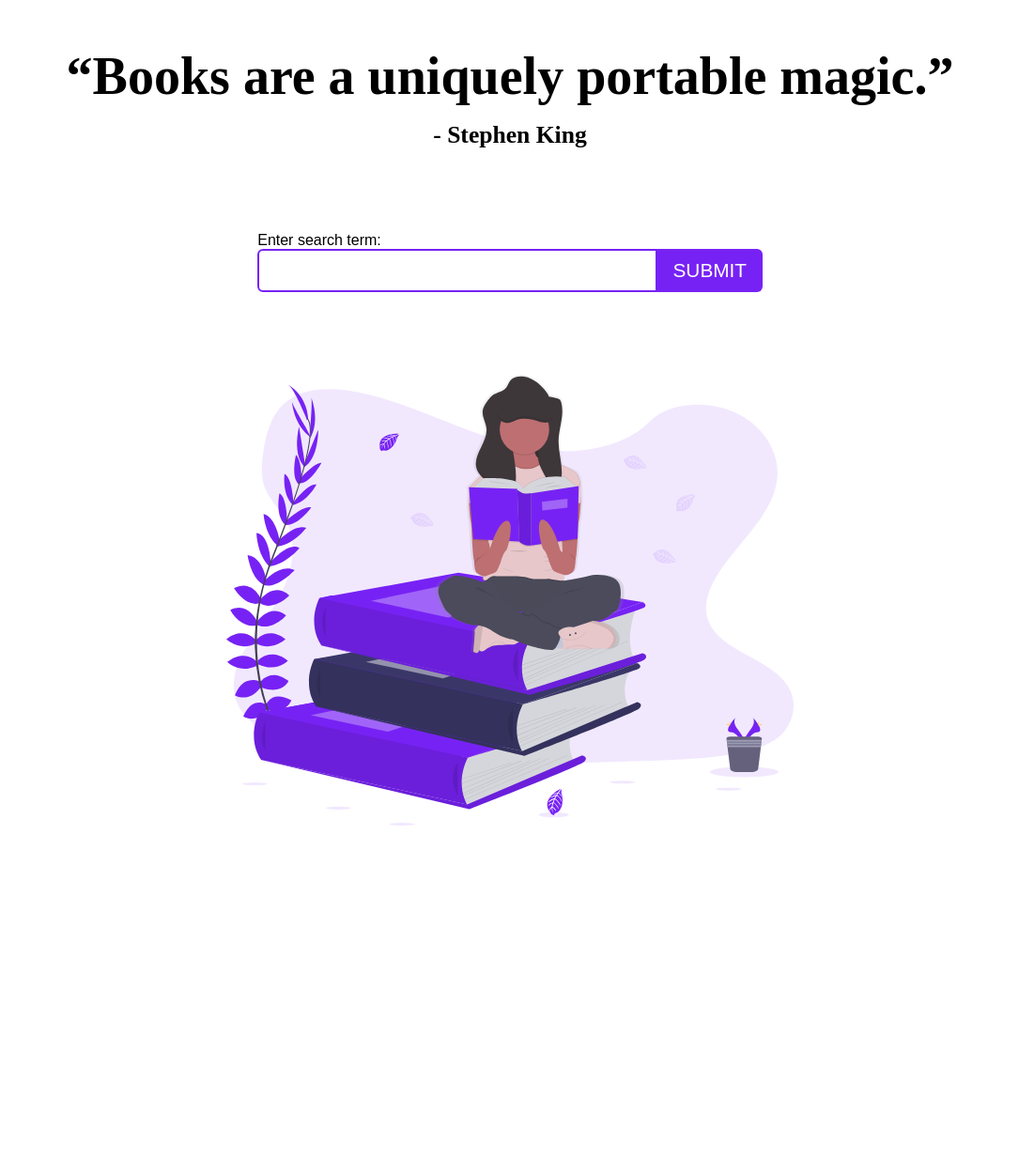
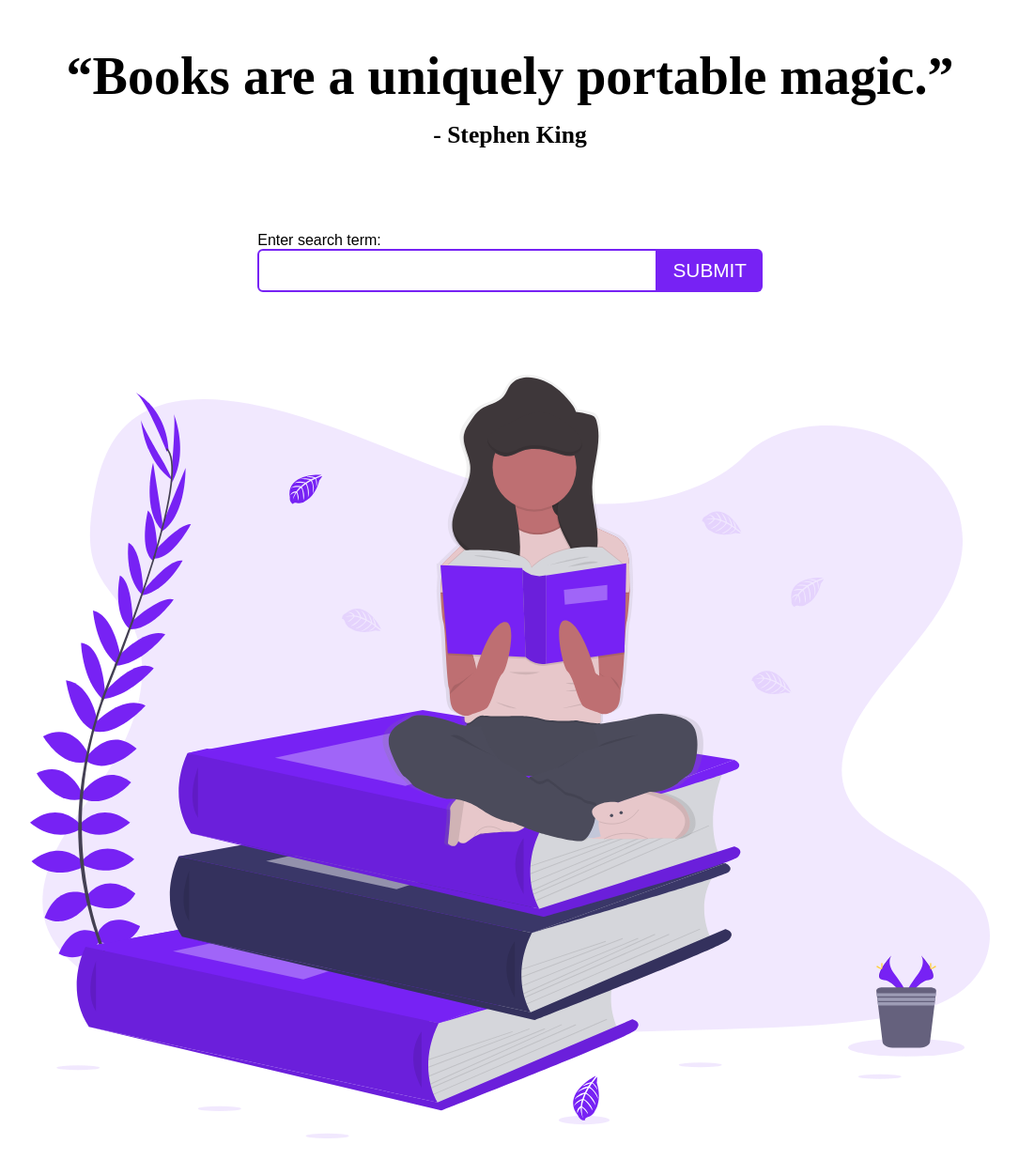
Before and after one commit to agonzalez0515/googleBooks, a React (Create React App) app: page / in a window 1280 px wide. Shown: the part 103-1354 px from the top of the page at 94% size, without its empty margins (97-1182 px from the left). Before the commit the page ends 1038 px from the top, so only its background shows below. Built offline with nearby package versions, Linux system fonts and the light colour scheme; a web font is replaced by a local one.

Commit message:
Update class name

```diff
--- a/src/assets/App.scss
+++ b/src/assets/App.scss
@@ -34,7 +34,7 @@
   flex-wrap: wrap;
   justify-content: space-evenly;
 
-  img {
+   .placeholderImg {
     height: 16rem;
 
     @include for-tablet-landscape-up {
```
